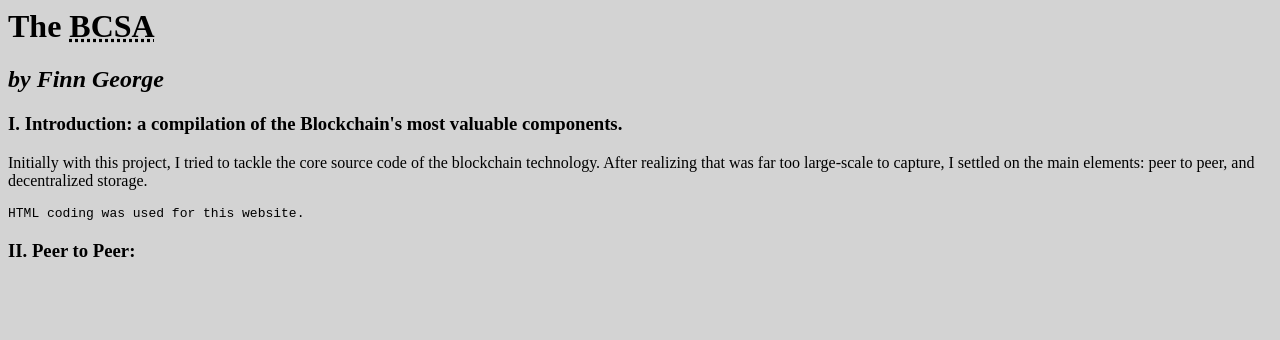
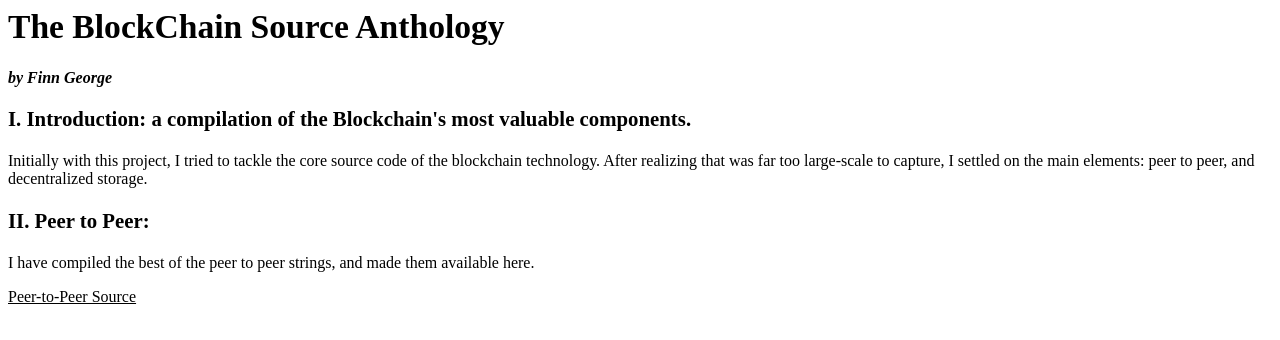
Before and after one commit to FinnSPS/blockchain-source-anthology-capstone, a plain HTML site: page index.html in a window 1280 px wide. Drawn offline with Linux system fonts and the light colour scheme.

Commit message:
added style to index.html

```diff
--- a/index.html
+++ b/index.html
@@ -1,23 +1,48 @@
-<!-- Hello and welcome to the Blockchain anthology source code -->
+<!-- Hello and welcome to the main Blockchain anthology website source code -->
 
 <html>
 
+<head>
 <style>
-body {background-color:lightgrey;}
-h1   {color:black;}
+h1 {
+    color: black;
+    font-family: avenir;
+    font-size: 210%;
+}
+p  {
+    color: black;
+    font-family: avenir;
+    font-size: 100%;
+}
+h2  {
+    color: black;
+    font-family: avenir;
+    font-size: 100%;
+}
+h3  {
+    color: black;
+    font-family: avenir;
+    font-size: 130%;
+}
+a  {
+    color: black;
+    font-family: avenir;
+    font-size: 100%;
+}
+body {background-color:white;}
 </style>
+</head>
 
-	<h1 style"color:blue;"=>The <abbr title="The BlockChain Source Anthology">BCSA</abbr></h1>
+	<h1 style"color:blue;"=>The BlockChain Source Anthology</h1>
 		<body>
 			<h2><i>by Finn George</i></h2>
 
 			<h3>I. Introduction: a compilation of the Blockchain's most valuable components.</h3>
 				<p>Initially with this project, I tried to tackle the core source code of the blockchain technology. After realizing that was far too large-scale to capture, I settled on the main elements: peer to peer, and decentralized storage.</p>
 
-				<kbd>HTML coding was used for this website.</kbd>
-
 			<h3>II. Peer to Peer:</h3>
-				<p></p>
+				<p>I have compiled the best of the peer to peer strings, and made them available here.</p>
+                    <a href="peer-main.go" target="_blank">Peer-to-Peer Source</a>
 
 		</body>
 </html>
```
Also changed, not shown: 1 other file.
